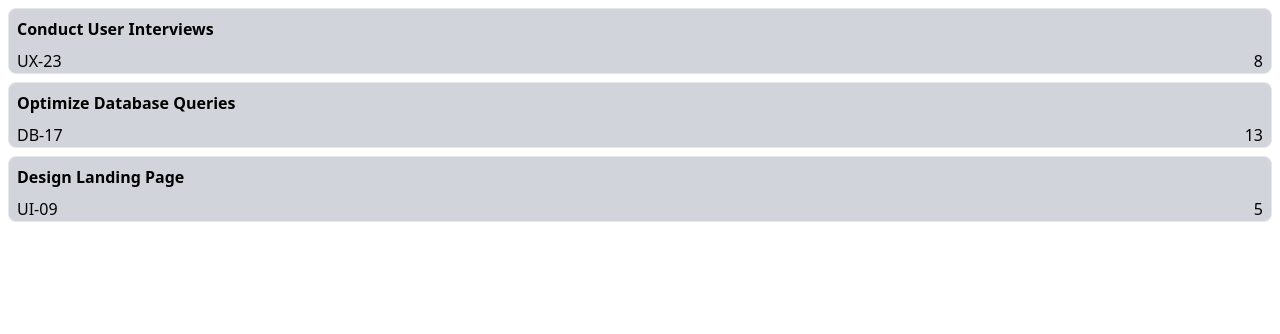
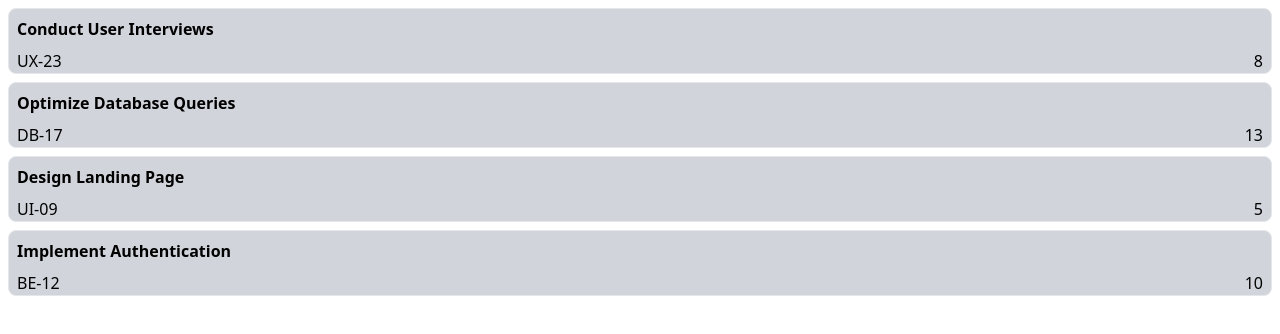
Before and after one commit to fbaltaci/react-ts-kanban-dashboard, a React (Vite) app: page / in a window 1280 px wide. Shown: the top 334 px of the page. Built offline with nearby package versions, Linux system fonts and the light colour scheme.

Commit message:
Adding type Task

```diff
--- a/src/App.tsx
+++ b/src/App.tsx
@@ -4,9 +4,10 @@ import TaskCard from "./components/task-card";
 function App() {
   return (
     <>
-      {TaskCard("Conduct User Interviews", "UX-23", 8)}
-      {TaskCard("Optimize Database Queries", "DB-17", 13)}
-      {TaskCard("Design Landing Page", "UI-09", 5)}
+      <TaskCard task={{ title: "Conduct User Interviews", id: "UX-23", points: 8 }} />
+      <TaskCard task={{ title: "Optimize Database Queries", id: "DB-17", points: 13 }} />
+      <TaskCard task={{ title: "Design Landing Page", id: "UI-09", points: 5 }} />
+      <TaskCard task={{ title: "Implement Authentication", id: "BE-12", points: 10 }} />
     </>
   );
 }
--- a/src/components/task-card.tsx
+++ b/src/components/task-card.tsx
@@ -1,10 +1,12 @@
-const TaskCard = (title: string, id: string, points: number) => {
+import { Task } from "../types/Task";
+
+const TaskCard = ({ task }: { task: Task }) => {
   return (
     <div className="border rounded-lg px-2 m-2 bg-gray-300">
-      <div className="text-base font-semibold py-2">{title}</div>
+      <div className="text-base font-semibold py-2">{task.title}</div>
       <div className="flex gap-4 justify-between">
-        <div>{id}</div>
-        <div>{points}</div>
+        <div>{task.id}</div>
+        <div>{task.points}</div>
       </div>
     </div>
   );
--- /dev/null
+++ b/src/types/Task.ts
@@ -0,0 +1,5 @@
+export type Task = {
+  title: string;
+  id: string;
+  points: number;
+};
```
